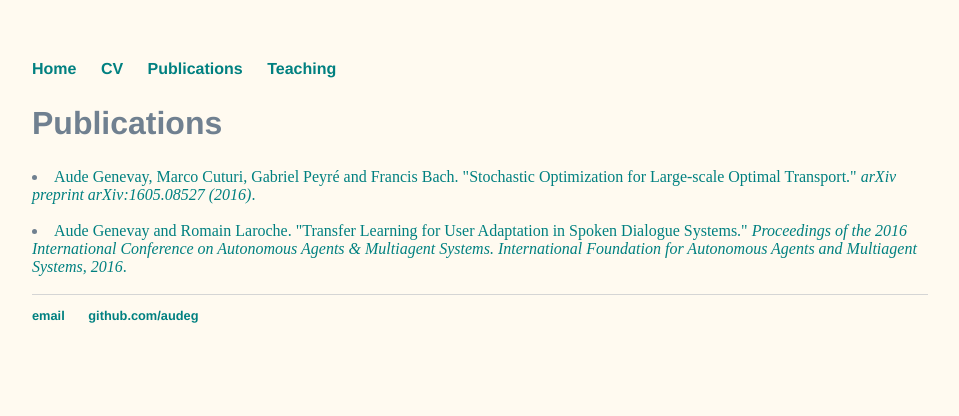
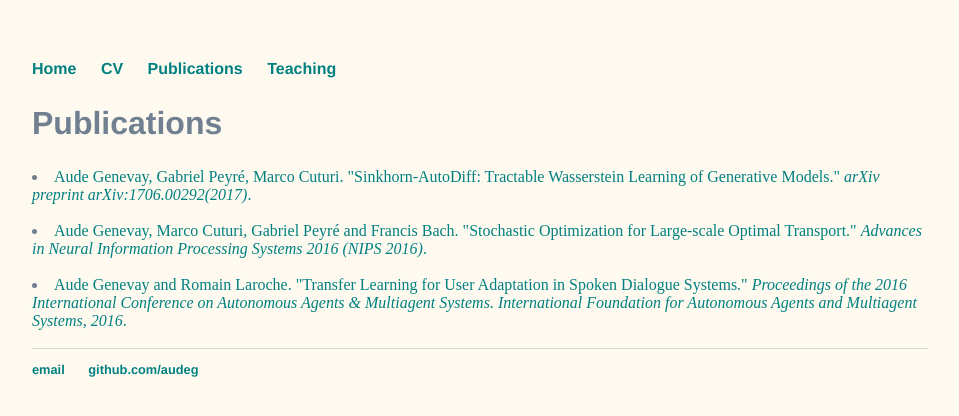
Before and after one commit to audeg/audeg.github.io, a Jekyll site: the page built from publications/index.html, in a window 1280 px wide. Shown: the top 416 px of the page, without its empty margins (160-1119 px from the left). Built offline with Jekyll 4.4.1, drawn with Linux system fonts in a browser that asks for light colours.

Commit message:
new publi

```diff
--- a/publications/index.html
+++ b/publications/index.html
@@ -5,7 +5,10 @@ title: Publications
 <h2>Publications</h2>
 
 <li><a href="https://hal.archives-ouvertes.fr/hal-01321664">
- Aude Genevay, Marco Cuturi, Gabriel Peyré and Francis Bach. "Stochastic Optimization for Large-scale Optimal Transport." <i>arXiv preprint arXiv:1605.08527 (2016)</i>.</a></li>
+ Aude Genevay, Gabriel Peyré, Marco Cuturi. "Sinkhorn-AutoDiff: Tractable Wasserstein Learning of Generative Models." <i>arXiv preprint arXiv:1706.00292(2017)</i>.</a></li>
+<br />
+<li><a href="https://hal.archives-ouvertes.fr/hal-01321664">
+ Aude Genevay, Marco Cuturi, Gabriel Peyré and Francis Bach. "Stochastic Optimization for Large-scale Optimal Transport." <i> Advances in Neural Information Processing Systems 2016 (NIPS 2016)</i>.</a></li>
 <br />
 <li><a href="https://www.researchgate.net/publication/292146465_Transfer_Learning_for_User_Adaptation_in_Spoken_Dialogue_Systems">
  Aude Genevay and Romain Laroche. "Transfer Learning for User Adaptation in Spoken Dialogue Systems." <i>Proceedings of the 2016 International Conference on Autonomous Agents & Multiagent Systems. International Foundation for Autonomous Agents and Multiagent Systems, 2016</i>.</a></li>
```
